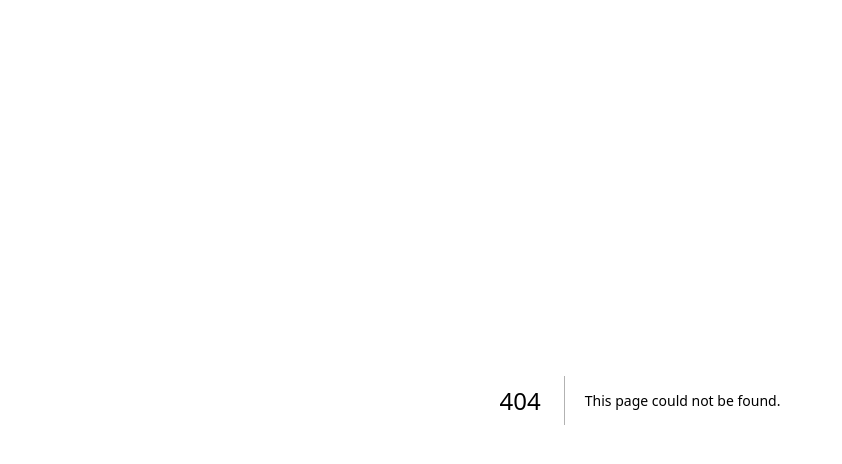
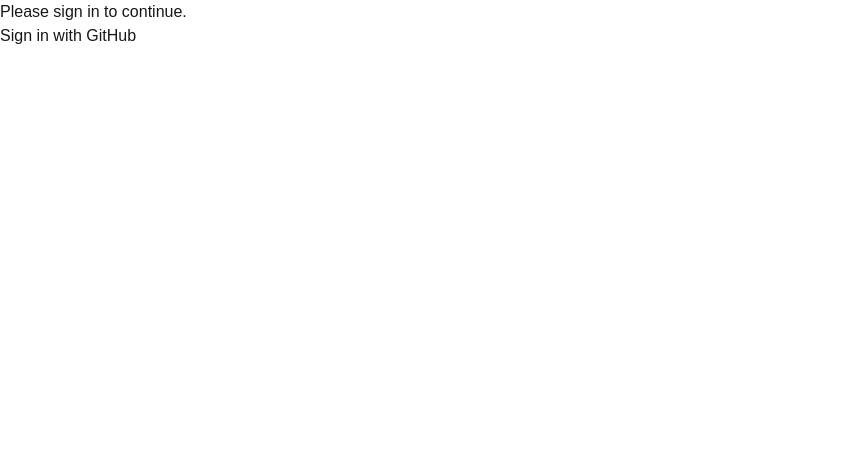
Before and after one commit to tirth-s-p/cprg306-assignments, a Next.js app: page /week-10 in a window 1280 px wide. Before the commit this address had no page. Shown: the top 464 px of the page, without its empty margins (0-842 px from the left). Built offline with nearby package versions, Linux system fonts and the light colour scheme; no server answers.

Commit message:
Create page.js

```diff
--- /dev/null
+++ b/app/week-10/page.js
@@ -0,0 +1,27 @@
+"use client";
+
+import Link from "next/link";
+import { useUserAuth } from "./_utils/auth-context";
+
+export default function LandingPage() {
+  const { user, gitHubSignIn, firebaseSignOut } = useUserAuth();
+
+  return (
+    <div>
+
+      {!user ? (
+        <div>
+          <p>Please sign in to continue.</p>
+          <button onClick={gitHubSignIn}>Sign in with GitHub</button>
+        </div>
+      ) : (
+        <div>
+          <p>Signed in as {user.displayName} ({user.email}).</p>
+          <button onClick={firebaseSignOut}>Sign out</button>
+          <br />
+          <Link href="/week-10/shopping-list">Continue to your Shopping List</Link>
+        </div>
+      )}
+    </div>
+  );
+}
```
